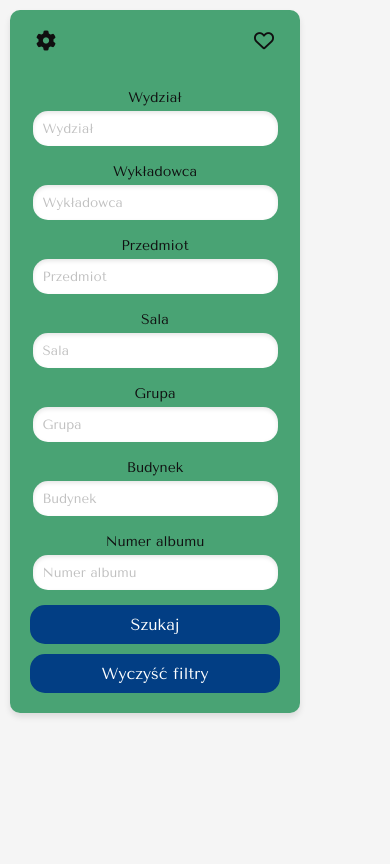
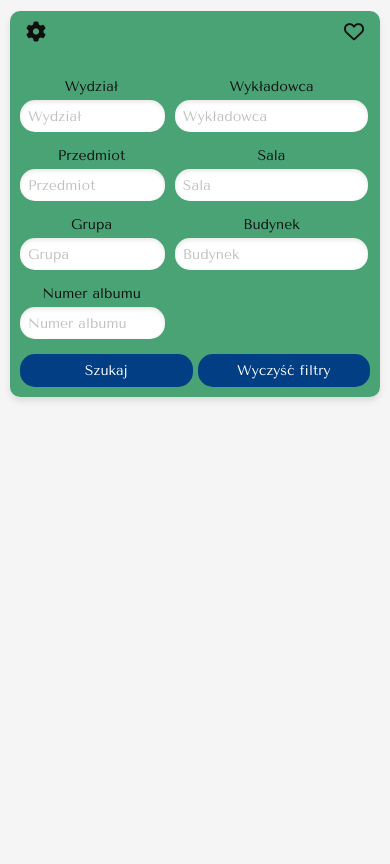
Before and after one commit to andruszek/aplikacje_plan, a PHP site: page / in a window 390 px wide. Run offline with PHP 8.4, Linux system fonts and the light colour scheme.

Commit message:
responsywnosc tel

```diff
--- a/html&css/j/index.html
+++ b/html&css/j/index.html
@@ -10,6 +10,45 @@
     <link rel="stylesheet" href="style.css">
 </head>
 <body>
+<!--<div class="filter-bar">-->
+<!--    <div class="filter-header">-->
+<!--        <button class="filter-icon">-->
+<!--            <i class="fas fa-gear"></i>-->
+<!--        </button>-->
+<!--        <button class="filter-favorite">-->
+<!--            <i class="far fa-heart"></i>-->
+<!--        </button>-->
+<!--    </div>-->
+
+<!--    <form class="filter-form">-->
+<!--        <label for="department">Wydział</label>-->
+<!--        <input type="text" id="department" name="department" placeholder="Wydział">-->
+
+<!--        <label for="lecturer">Wykładowca</label>-->
+<!--        <input type="text" id="lecturer" name="lecturer" placeholder="Wykładowca">-->
+
+<!--        <label for="subject">Przedmiot</label>-->
+<!--        <input type="text" id="subject" name="subject" placeholder="Przedmiot">-->
+
+<!--        <label for="room">Sala</label>-->
+<!--        <input type="text" id="room" name="room" placeholder="Sala">-->
+
+<!--        <label for="group">Grupa</label>-->
+<!--        <input type="text" id="group" name="group" placeholder="Grupa">-->
+
+<!--        <label for="building">Budynek</label>-->
+<!--        <input type="text" id="building" name="building" placeholder="Budynek">-->
+
+<!--        <label for="album">Numer albumu</label>-->
+<!--        <input type="text" id="album" name="album" placeholder="Numer albumu">-->
+
+<!--        <div class="filter-buttons">-->
+<!--            <button type="submit" class="search-button">Szukaj</button>-->
+<!--            <button type="reset" class="reset-button">Wyczyść filtry</button>-->
+<!--        </div>-->
+<!--    </form>-->
+<!--</div>-->
+
 <div class="filter-bar">
     <div class="filter-header">
         <button class="filter-icon">
@@ -21,26 +60,40 @@
     </div>
 
     <form class="filter-form">
+        <div class="filter-group">
             <label for="department">Wydział</label>
             <input type="text" id="department" name="department" placeholder="Wydział">
+        </div>
 
+        <div class="filter-group">
             <label for="lecturer">Wykładowca</label>
             <input type="text" id="lecturer" name="lecturer" placeholder="Wykładowca">
+        </div>
 
+        <div class="filter-group">
             <label for="subject">Przedmiot</label>
             <input type="text" id="subject" name="subject" placeholder="Przedmiot">
+        </div>
 
+        <div class="filter-group">
             <label for="room">Sala</label>
             <input type="text" id="room" name="room" placeholder="Sala">
+        </div>
 
+        <div class="filter-group">
             <label for="group">Grupa</label>
             <input type="text" id="group" name="group" placeholder="Grupa">
+        </div>
 
+        <div class="filter-group">
             <label for="building">Budynek</label>
             <input type="text" id="building" name="building" placeholder="Budynek">
+        </div>
 
+        <div class="filter-group">
             <label for="album">Numer albumu</label>
             <input type="text" id="album" name="album" placeholder="Numer albumu">
+        </div>
 
         <div class="filter-buttons">
             <button type="submit" class="search-button">Szukaj</button>
@@ -48,5 +101,6 @@
         </div>
     </form>
 </div>
+
 </body>
 </html>
--- a/html&css/j/style.css
+++ b/html&css/j/style.css
@@ -20,6 +20,8 @@ body {
     display: flex;
     flex-direction: column;
     gap: 15px;
+    margin-top: auto;
+    margin-bottom: auto;
 }
 
 .filter-header {
@@ -96,6 +98,63 @@ body {
 
 .search-button:hover,
 .reset-button:hover {
-    background-color: #023e84;
+    background-color: #01579b;
 
 }
+
+
+@media screen and (max-width: 600px) {
+
+    .filter-bar {
+        width: 100%;
+        padding: 10px;
+        margin-top: 1px;
+
+    }
+
+    .filter-form {
+        display: grid;
+        grid-template-columns: 1fr;
+        gap: 10px;
+    }
+
+    .filter-group {
+        display: flex;
+        flex-direction: column;
+    }
+
+    .filter-group label {
+        font-size: 14px;
+    }
+
+    .filter-group input {
+        font-size: 14px;
+        padding: 8px;
+        margin-bottom: 5px;
+    }
+
+    .filter-buttons {
+        display: grid;
+        grid-template-columns: 1fr 1fr;
+        gap: 5px;
+        grid-column: span 2;
+
+    }
+
+    .search-button,
+    .reset-button {
+        padding: 8px 10px;
+        font-size: 14px;
+        background-color: #023e84;
+        color: white;
+        border: none;
+        border-radius: 15px;
+        cursor: pointer;
+        transition: background-color 0.3s;
+    }
+
+    .search-button:hover,
+    .reset-button:hover {
+        background-color: #01579b;
+    }
+}
```
Lines whose indentation alone changed are shown as unchanged.
